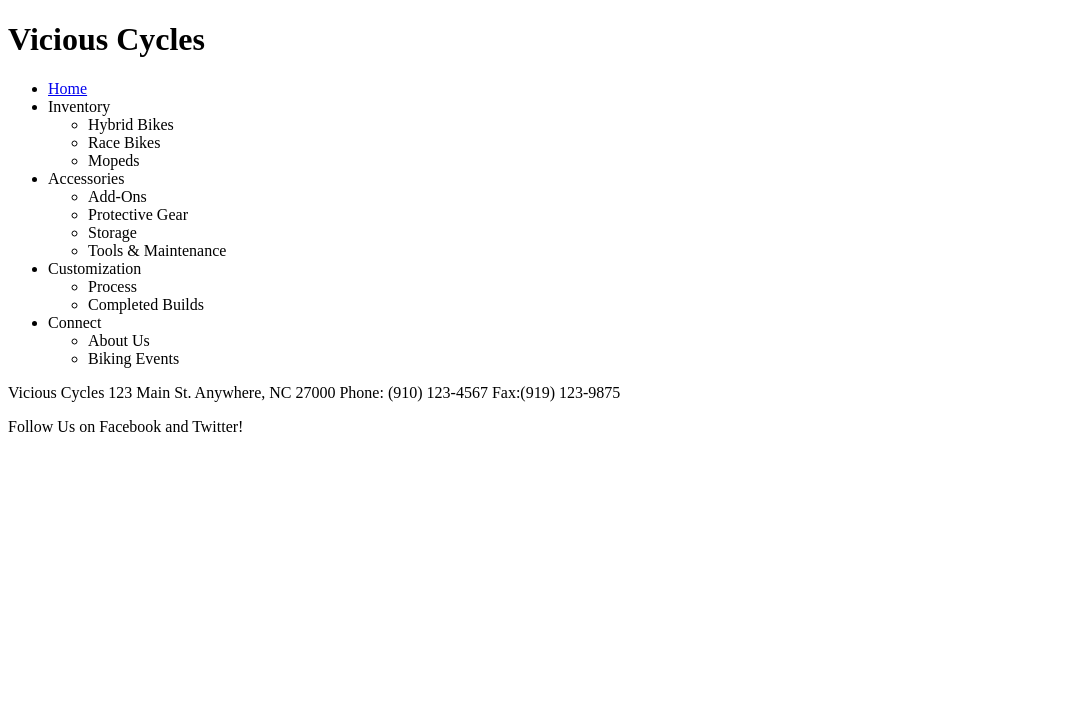
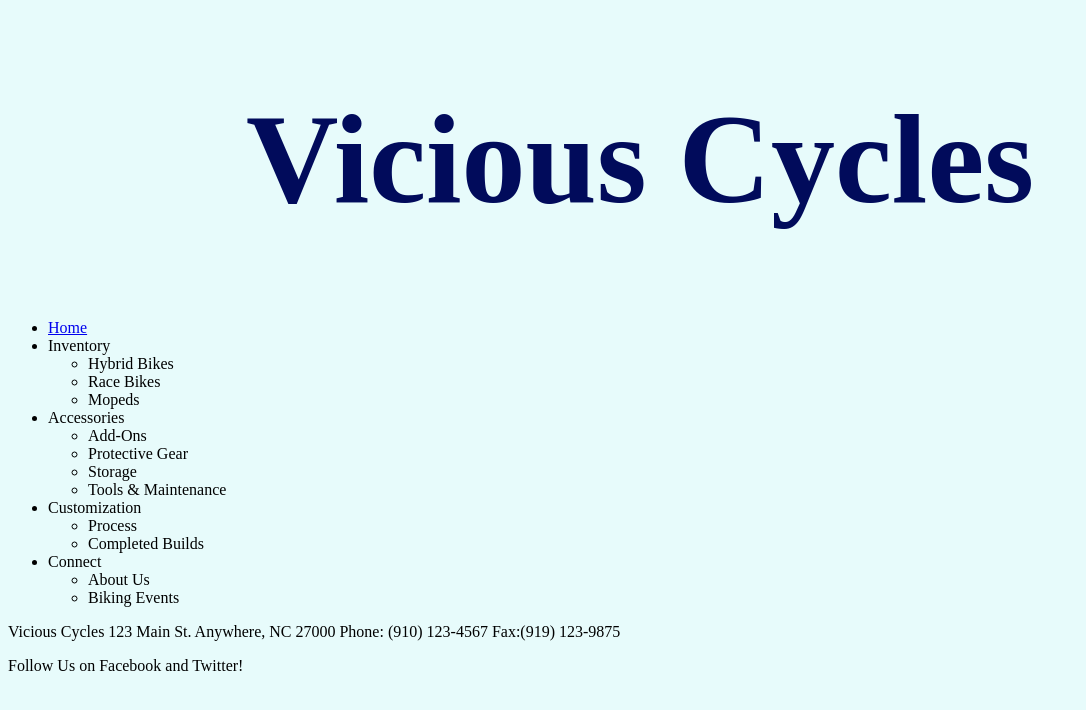
Before and after one commit to KaylaSG/ViciousCyclesProject, a plain HTML site: page index.html in a window 1280 px wide. Shown: the whole page, without its empty margins (0-1086 px from the left). Drawn offline with Linux system fonts and the light colour scheme.

Commit message:
Add files via upload

```diff
--- a/index.html
+++ b/index.html
@@ -6,7 +6,12 @@
     <meta http-equiv="X-UA-Compatible" content="IE=edge">
     <meta name="viewport" content="width=device-width, initial-scale=1.0">
     <title>Vicious Cycles</title>
-    <link rel="stylesheet" href="stylesheet.css">
+    <style>
+	body {background-color: #E7FBFB;}
+	header {font-size: 4em;
+	        text-align: center;
+			color: #010B5B;}
+	</style>
 </head>
 
 <body>
```
